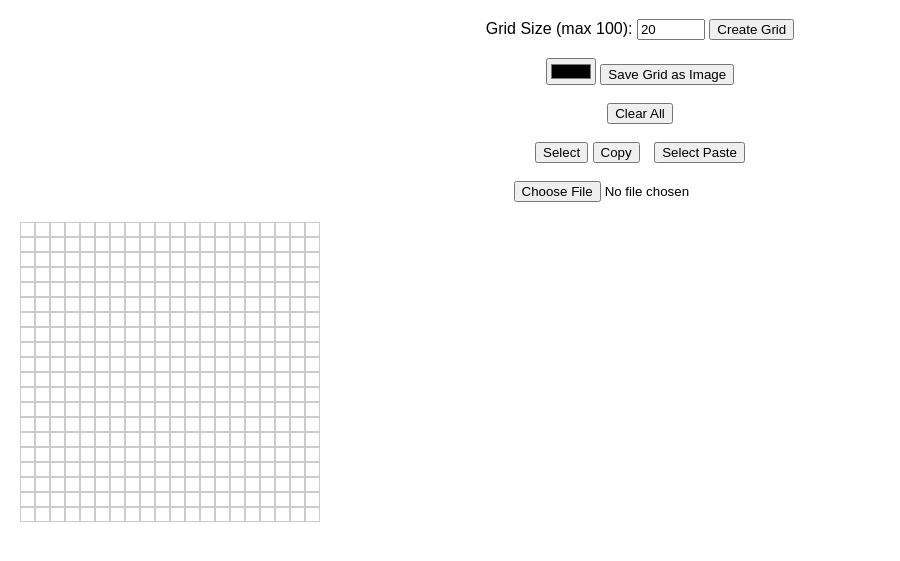
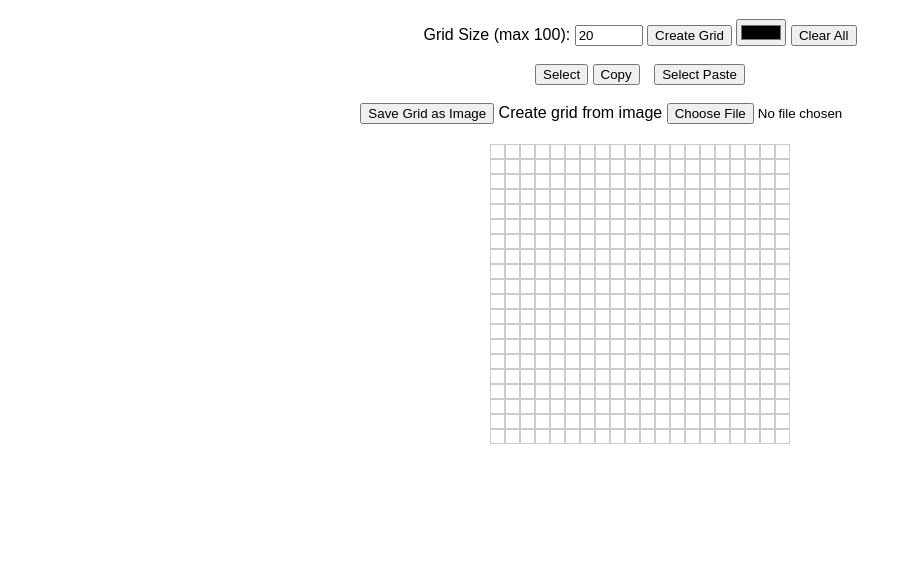
Before and after one commit to abushaah/abushaah.github.io, a plain HTML site: page pixelArt.html in a window 1280 px wide. Shown: the part 61-622 px from the top of the page, without its empty margins (0-900 px from the left). Drawn offline with Linux system fonts and the light colour scheme.

Commit message:
Update display

```diff
--- a/pixelArt.html
+++ b/pixelArt.html
@@ -4,8 +4,16 @@
   <meta charset="UTF-8" />
   <title>Pixel Grid Painter</title>
   <style>
-    body { font-family: sans-serif; text-align: center; margin: 20px; }
-    #grid { display: grid; margin: 20px auto; }
+    body {
+      font-family: sans-serif;
+      text-align: center;
+      margin: 20px;
+    }
+    #grid {
+      display: grid;
+      margin: 20px auto;
+      justify-content: center;
+    }
     .pixel {
       width: 15px;
       height: 15px;
@@ -29,11 +37,7 @@
     <input type="number" id="gridSize" value="20" min="1" max="100">
   </label>
   <button onclick="createGrid()">Create Grid</button>
-  <br><br>
-
   <input type="color" id="colorPicker" value="#000000">
-  <button onclick="saveGrid()">Save Grid as Image</button>
-  <br><br>
   <button onclick="clearGrid()">Clear All</button>
   <br><br>
   <button onclick="enableSelection()">Select</button>
@@ -41,7 +45,8 @@
   <span id="copyFeedback" class="inline-feedback"></span>
   <button onclick="enablePaste()">Select Paste</button>
   <br><br>
-
+  <button onclick="saveGrid()">Save Grid as Image</button>
+  <label>Create grid from image</label>
   <input type="file" id="imageInput" accept="image/*">
   <canvas id="canvas" style="display:none;"></canvas>
   <div id="grid"></div>
```
